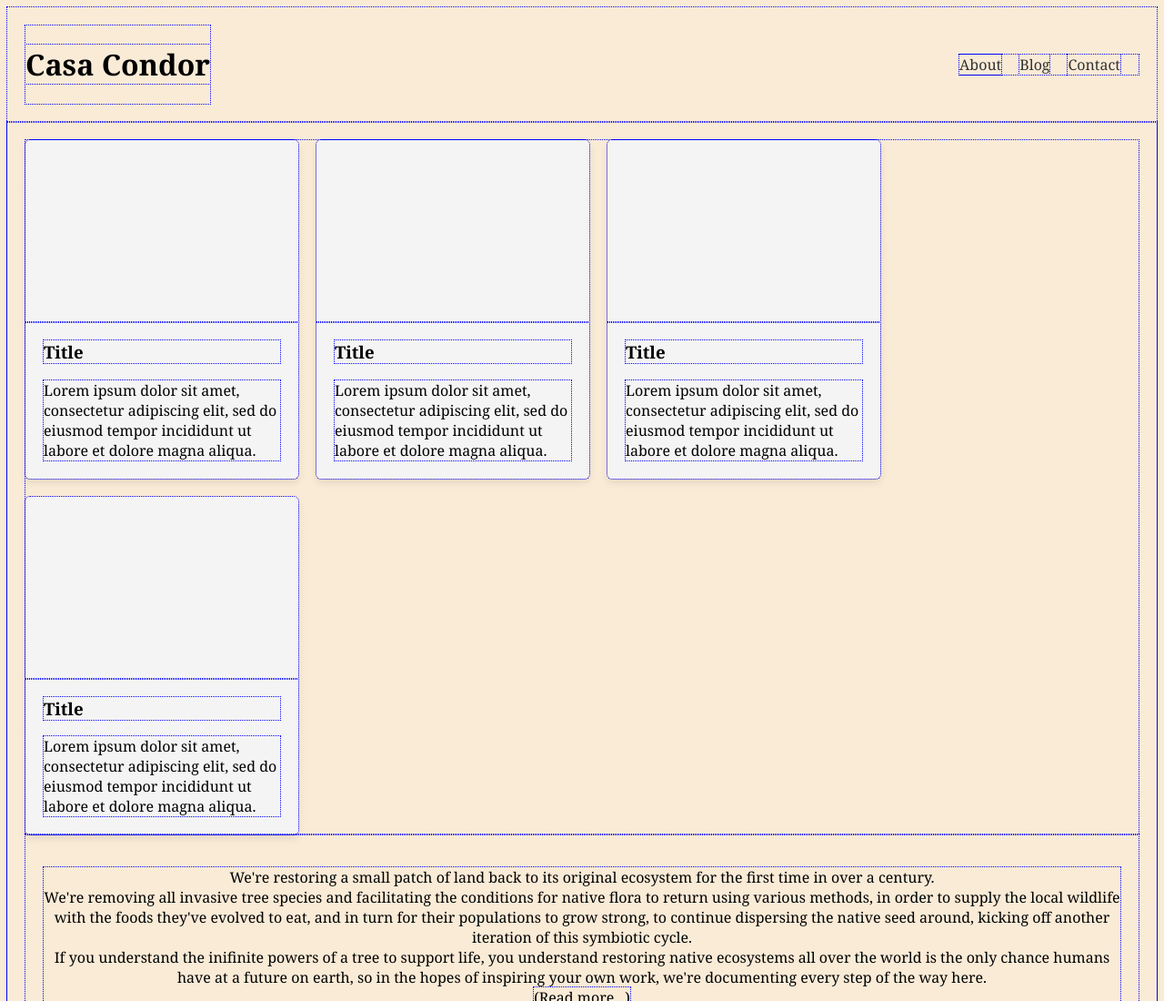
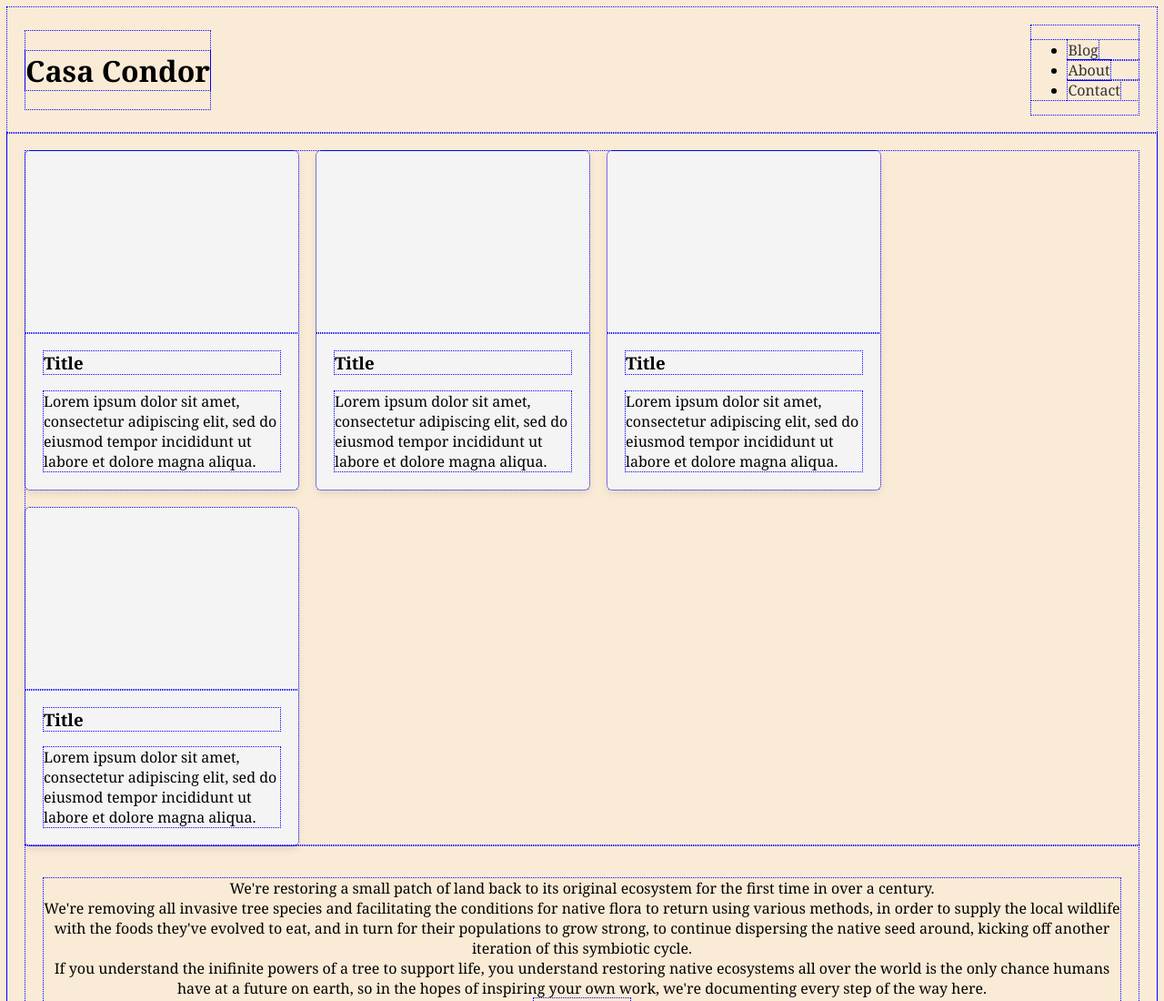
Before and after one commit to er1927/casa-condor-001, a plain HTML site: page public/index.html in a window 1280 px wide. Shown: the top 1100 px of the page at 91% size. Drawn offline with Linux system fonts and the light colour scheme.

Commit message:
Wrapped nav links in a list to follow best practices.

```diff
--- a/public/index.html
+++ b/public/index.html
@@ -16,9 +16,11 @@
             &#9776;
         </button>
         <nav class="header__nav">
-            <a href="#about">About</a>
-            <a href="#blog">Blog</a>
-            <a href="#contact">Contact</a>
+            <ul>
+                <li><a href="#blog">Blog</a></li>
+                <li><a href="#about">About</a></li>
+                <li><a href="#contact">Contact</a></li>
+            </ul>
         </nav>
     </header>
 
```
